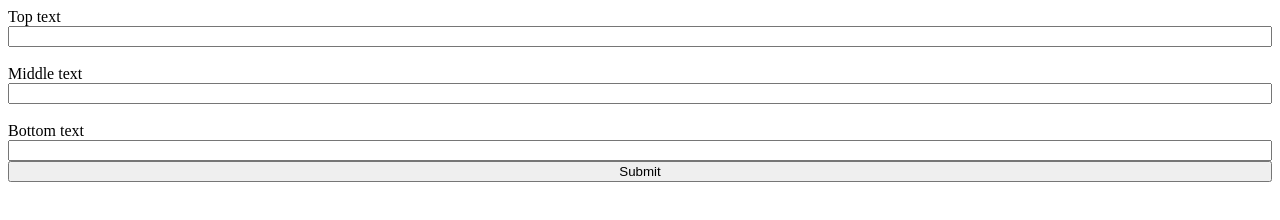
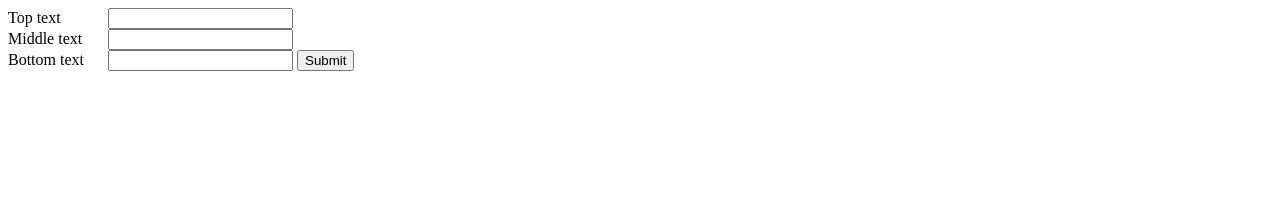
Before and after one commit to 2birds/GameCardGenerator, a plain HTML site: page index.html in a window 1280 px wide. Drawn offline with Linux system fonts and the light colour scheme.

Commit message:
Update cardgenerator.css different approach

```diff
--- a/cardgenerator.css
+++ b/cardgenerator.css
@@ -1,5 +1,6 @@
-form {
-	display: grid;
+label {
+        width: 100px;
+	display: inline-block;
 }
 
 .card {
```
